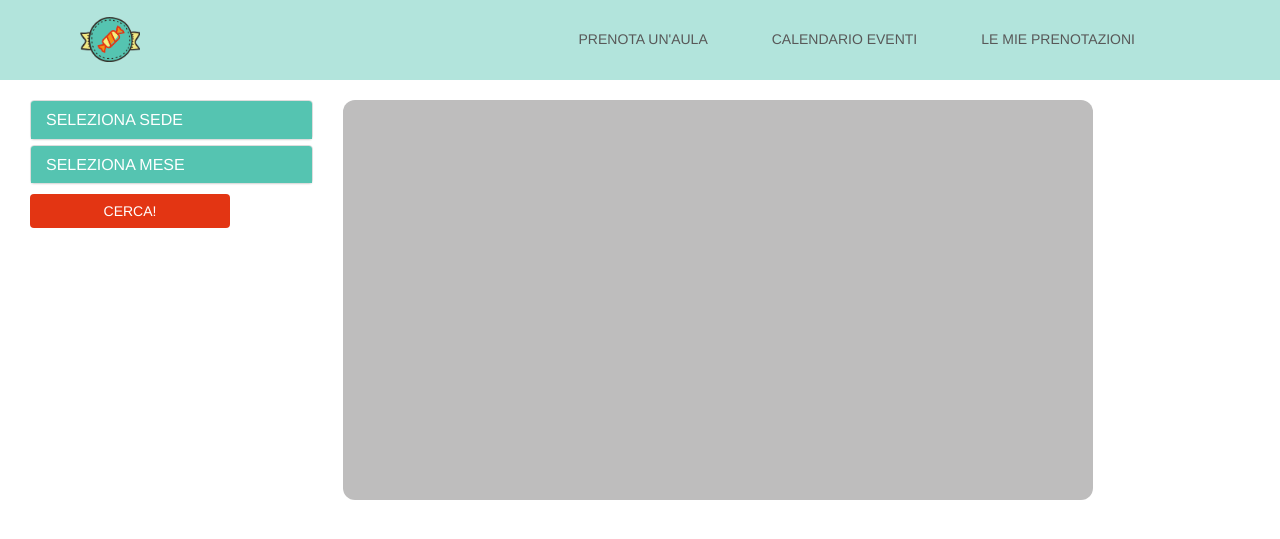
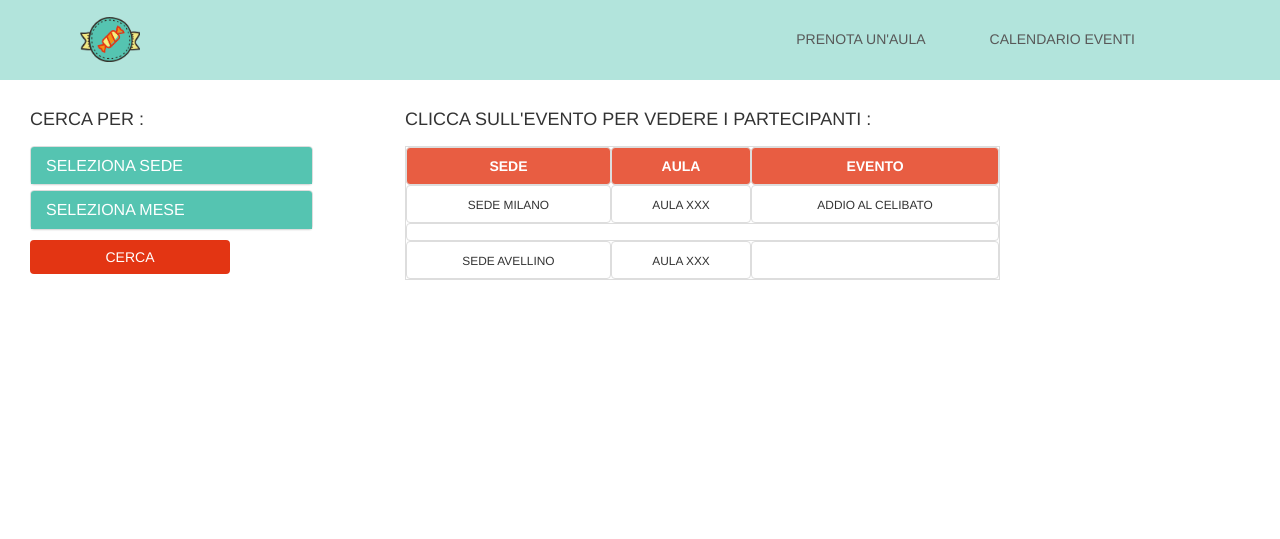
Before and after one commit to carlottaschezzini/Progetto-Caramelle---Codemaster, a PHP site: page /calendario_eventi.php in a window 1280 px wide. Shown: the top 539 px of the page. Run offline with PHP 8.4, Linux system fonts and the light colour scheme; some libraries are stand-ins or nearby versions.

Commit message:
Added files via upload

```diff
--- a/calendario_eventi.php
+++ b/calendario_eventi.php
@@ -1,5 +1,5 @@
 <!doctype html>
-<html>
+<html lang="it">
 <head>
 <meta charset="UTF-8">
 <title>Index</title>
@@ -9,9 +9,9 @@
 <body>
 <?php include ("include/header1.php");?>
 <?php include ("include/content.php");?>
-
 <div class="col-md-12">
   <div class="col-md-3 cincin">
+    <h4>CERCA PER :</h4>
     <div class="panel-group" id="accordion" role="tablist" aria-multiselectable="true">
       <div class="panel panel-default">
         <div class="panel-heading" role="tab" id="heading4">
@@ -25,8 +25,6 @@
                   <input type="nome" class="form-control" id="nome" name="nome" placeholder="inserisci sede">
                 </div>
               </div>
-
-
             </form>
           </div>
         </div>
@@ -40,27 +38,53 @@
             <form class="form-horizontal" method="post">
               <div class="form-group">
               <div class="col-sm-10">
-
               <div class="form-group">
                 <div class="col-sm-10">
                   <input type="mese" class="form-control" id="mese" name="mese" placeholder=" inserisci mese">
                 </div>
               </div>
-
             </form>
           </div>
         </div>
       </div>
-
-</div></div>
-         <button type="button" class="btn3 btn-primary">CERCA!</button>
-
-
-        </div>    </div>
-        <div class="col-md-6 cincin bluecerca">
+    </div>
+  </div>
+  <button type="button" class="btn3 btn-primary">CERCA</button>
+</div>
+</div>
+<div class="col-md-6 margine_table">
+<h4>CLICCA SULL'EVENTO PER VEDERE I PARTECIPANTI :</h4>
+<table class="table table-bordered">
+  <tbody>
+    <tr>
+      <th scope="col" class="red_table ">SEDE</th>
+      <th scope="col" class="red_table ">AULA</th>
+      <th scope="col" class="red_table ">EVENTO</th>
+    </tr>
+    <tr>
+      <td><small>SEDE MILANO</small></td>
+      <td><small>AULA XXX</small></td>
+      <td data-toggle="collapse" data-parent="#accordion" href="#collapse7" aria-expanded="true" aria-controls="collapse7"><small>ADDIO AL CELIBATO</small></td>
+    </tr>
     </div>
 
 
+    <td colspan="6" class="hiddenRow"><div id="collapse7" class="panel-collapse collapse" role="tabpanel" aria-labelledby="heading7">
+        <div class="panel-body">ciao</div>
+      </div></td>
+      </div>
+      </div>
+  </tr>
+  <tr>
+    <td><small>SEDE AVELLINO</small></td>
+    <td><small>AULA XXX</small></td>
+    <td>&nbsp;</td>
+  </tr>
+    </tbody>
+
+</table>
+</div></div>
+<footer class="footer"></footer>
 </body>
 <script src="js/bootstrap.js"></script>
 </html>
--- a/css/main.css
+++ b/css/main.css
@@ -220,9 +220,10 @@ td, th {
     padding: 0;
     border: 1px solid transparent;
     border-radius: 4px;
+	text-align:center;
 }
 h4 {
-	margin-bottom:5%;
+	margin-bottom:16px;
 }
 .button_orario1 {
     float: right;
@@ -370,3 +371,39 @@ color: white;
 .navbar {
     border-radius: 0px;
 }
+.table-bordered {
+    border: 1px solid #ddd;
+	border-spacing:0px;
+}
+.red_table {
+    background: rgba(227,53,19,0.80);
+    color: white;
+}
+.margine_table {
+	margin-left:5%;
+}
+.calendario_down {
+    margin-top: 20px;
+	margin-left:5%;
+}
+.bottone_conferma {
+	margin-left:15%
+}
+
+.blue_conferma {
+	background-color:#2279D2;
+	margin-top:16%;
+}
+.padding_null {
+	padding:0;
+}
+.footer {
+    position: absolute;
+    bottom: 0;
+    width: 100%;
+    height: 60px;
+    background-color: #f5f5f5;
+}
+.lista_emal {
+	    margin-left: 49px;
+}
--- a/include/calendar_js.php
+++ b/include/calendar_js.php
@@ -18,6 +18,7 @@
 			selectable: true,
 			minTime: '09:00:00',
 			maxTime: '20:00:00',
+
 			select: function(start, end, allDay) {
 				var title = prompt('Event Title:');
 				if (title) {
--- a/include/header1.php
+++ b/include/header1.php
@@ -8,7 +8,7 @@
         <span class="icon-bar"></span>
         <span class="icon-bar"></span>
       </button>
- <a href="area_utenti.php"><img  src="img/logo_home.png"></a>
+ <a href="home.php"><img  src="img/logo_home.png"></a>
     </div>
 
     <!-- Collect the nav links, forms, and other content for toggling -->
@@ -19,9 +19,8 @@
       </form>
       <ul class="nav navbar-nav navbar-right" style="margin-top: 17px;
     margin-right: 98px;">
-        <li> <button type="button" class="bnth  blue"><a href="home.php fontstyle">PRENOTA UN'AULA</a></li></button>
-        <li> <button type="button" class="bnth  blue"><a href="calendario_eventi.php">CALENDARIO EVENTI</a></li></button>
-        <li> <button type="button" class="bnth  blue"><a href="calendario_eventi.php">LE MIE PRENOTAZIONI</a></button>
+        <li> <button type="button" class="bnth  blue"><a href="home.php" id="clicca">PRENOTA UN'AULA</a></li></button>
+        <li> <button type="button" class="bnth  blue"><a href="calendario_eventi.php" id="clicca">CALENDARIO EVENTI</a></li></button>
 
         </li>
       </ul>
--- a/orario_eventi.php
+++ b/orario_eventi.php
@@ -11,7 +11,7 @@
 <body>
 	<?php include ("include/header1.php");?>
 <div class="col-md-12">
-  <div class="btn btn-default button_orario"><a href="home.php">CAMBIA DATA</a></div>
+  <div><a href="home.php" class="btn btn-default button_orario1 red">CAMBIA DATA</a></div>
   </div>
         <form class="form-horizontal form_orario">
 
@@ -39,7 +39,7 @@
 
 
 </table>
-<div class="btn btn-default button_orario1 red">PRENOTA</div>
+<div> <a href="conferma_prenotazione.php" class="btn btn-default button_orario1 red">PRENOTA</a></div>
 
 </div>
 
@@ -47,6 +47,6 @@
 
 
 
-<footer></footer>
+<footer class="footer"></footer>
 </body>
 </html>
```
Also changed, not shown: conferma_prenotazione.php (+30 -5 lines), home.php (+17 -2 lines), include/header2.php (+4 -4 lines), prenotazione_confermata.php (added, +30 -0 lines). Lines whose indentation alone changed are shown as unchanged.
